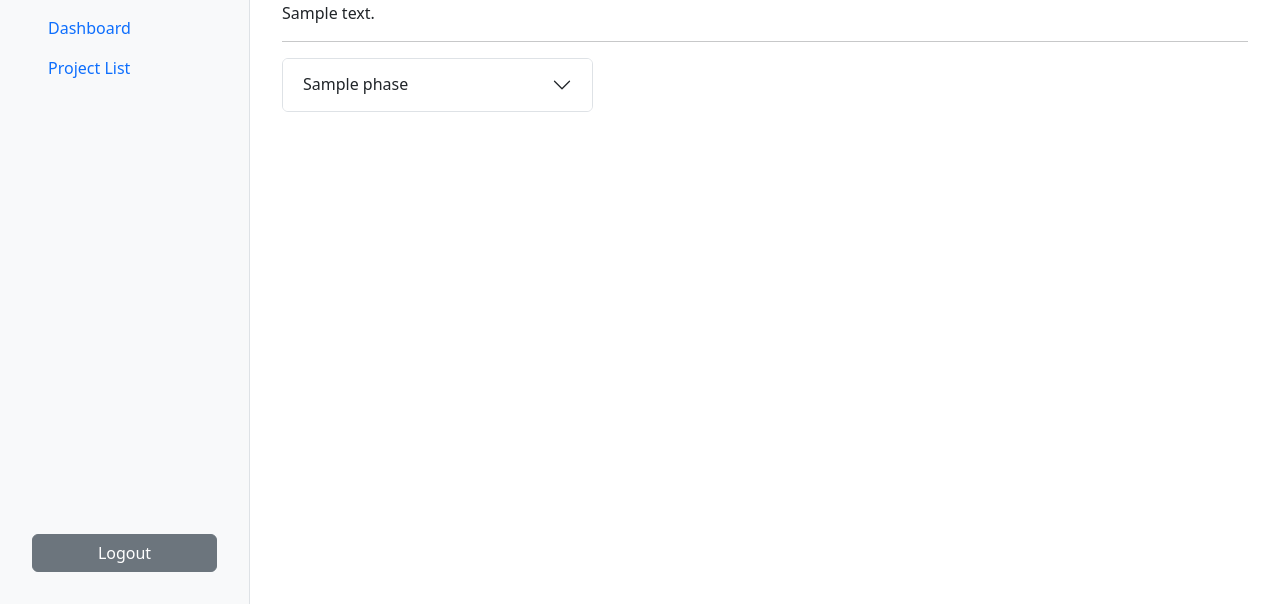
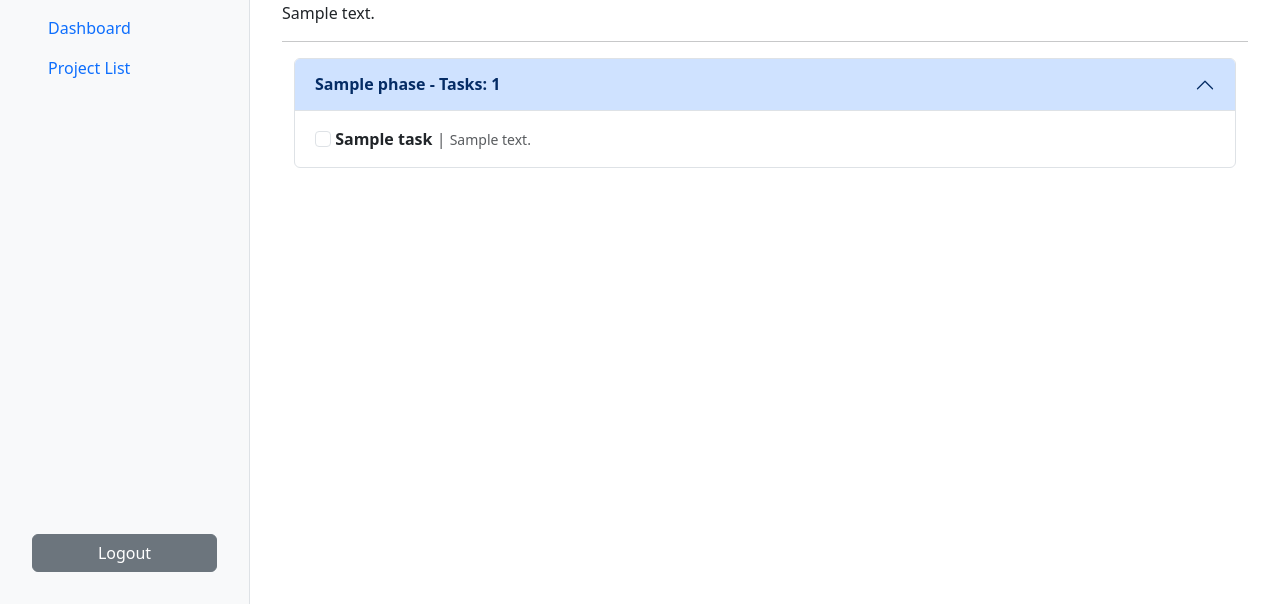
Before and after one commit to kimuell-james/project-tracking-app, a Django app: page /project_detail/view/1/ in a window 1280 px wide. Shown: the part 196-800 px from the top of the page. Run offline with Django 5.2, Linux system fonts and the light colour scheme; tables that the repository leaves empty hold one stand-in row (values such as "Sample post"); some libraries are stand-ins or nearby versions.

Commit message:
Add task item

```diff
--- a/tracking_app/templates/tracking_app/partials/_phase_block.html
+++ b/tracking_app/templates/tracking_app/partials/_phase_block.html
@@ -1,49 +1,30 @@
 <div class="accordion" id="phaseAccordion">
 
   {% for phase in phases %}
+
   <div class="accordion-item">
-
-    <!-- HEADER -->
-    <h2 class="accordion-header" id="heading{{ phase.id }}">
-      <button class="accordion-button collapsed" type="button"
-              data-bs-toggle="collapse"
-              data-bs-target="#collapse{{ phase.id }}"
-              aria-expanded="false"
-              aria-controls="collapse{{ phase.id }}">
-        {{ phase.name }}
+    <h2 class="accordion-header">
+      <button class="accordion-button" type="button" data-bs-toggle="collapse" data-bs-target="#collapseOne" aria-expanded="true" aria-controls="collapseOne">
+        <strong>{{ phase.name }} - Tasks: {{ phase.tasks.all|length }}</strong>
       </button>
     </h2>
 
-    <!-- BODY -->
-    <div id="collapse{{ phase.id }}"
-         class="accordion-collapse collapse"
-         aria-labelledby="heading{{ phase.id }}"
-         data-bs-parent="#phaseAccordion">
+      {% for task in phase.tasks.all %}
 
-      <div class="accordion-body">
+          {% include 'tracking_app/partials/_task_item.html' with task=task %}
 
-        {% if phase.task_set.all %}
-          <ul class="list-group">
-            {% for task in phase.task_set.all %}
-              <li class="list-group-item d-flex justify-content-between">
-                {{ task.name }}
+        {% empty %}
 
-                {% if task.completed %}
-                  <span class="badge bg-success">Done</span>
-                {% else %}
-                  <span class="badge bg-warning text-dark">Pending</span>
-                {% endif %}
-              </li>
-            {% endfor %}
-          </ul>
-        {% else %}
-          <p class="text-muted">No tasks yet.</p>
-        {% endif %}
+        <div id="collapseOne" class="accordion-collapse collapse show" data-bs-parent="#accordionExample">
+          <div class="accordion-body">
+              <strong class="text-muted">No tasks yet.</strong>
+          </div>
+        </div>
 
-      </div>
-    </div>
+        {% endfor %}
 
   </div>
+
   {% endfor %}
 
 </div>
--- a/tracking_app/templates/tracking_app/partials/_task_item.html
+++ b/tracking_app/templates/tracking_app/partials/_task_item.html
@@ -0,0 +1,11 @@
+<div id="collapseOne" class="accordion-collapse collapse show" data-bs-parent="#accordionExample">
+    <div class="accordion-body">
+        <input class="form-check-input" type="checkbox" {% if task.completed %}checked{% endif %}>
+
+        <span class="fw-semibold">{{ task.title }}</span>
+
+        <span class="text-muted">|</span>
+
+        <span class="text-muted small">{{ task.description }}</span>
+    </div>
+</div>
--- a/tracking_app/templates/tracking_app/project_detail.html
+++ b/tracking_app/templates/tracking_app/project_detail.html
@@ -12,15 +12,15 @@
   <hr />
 
   <div>
-  <div class="row g-3">
-    {% for phase in phases %}
-      <div class="col-12 col-md-6 col-lg-4">
-        {% include 'tracking_app/partials/_phase_block.html' %}
-      </div>
-    {% empty %}
-      <p>No projects found.</p>
-    {% endfor %}
-  </div>
+
+    <div class="container-fluid">
+      {% for phase in phases %}
+          {% include 'tracking_app/partials/_phase_block.html' %}
+      {% empty %}
+        <p>No phases found.</p>
+      {% endfor %}
+    </div>
+
   </div>
 </div>
 
--- a/tracking_app/templates/tracking_app/project_list.html
+++ b/tracking_app/templates/tracking_app/project_list.html
@@ -8,7 +8,7 @@
   <hr />
 
   <div class="row g-3">
-    {% for project in project %}
+    {% for project in projects %}
       <div class="col-12 col-md-6 col-lg-4">
         {% include 'tracking_app/partials/_project_card.html' %}
       </div>
--- a/tracking_app/views.py
+++ b/tracking_app/views.py
@@ -9,9 +9,9 @@ def home(request):
     return render(request, 'tracking_app/main.html')
 
 def project_list(request):
-    project = Project.objects.all()
+    projects = Project.objects.all()
 
-    context = {'project':project}
+    context = {'projects':projects}
 
     return render(request, 'tracking_app/project_list.html', context)
 
```
